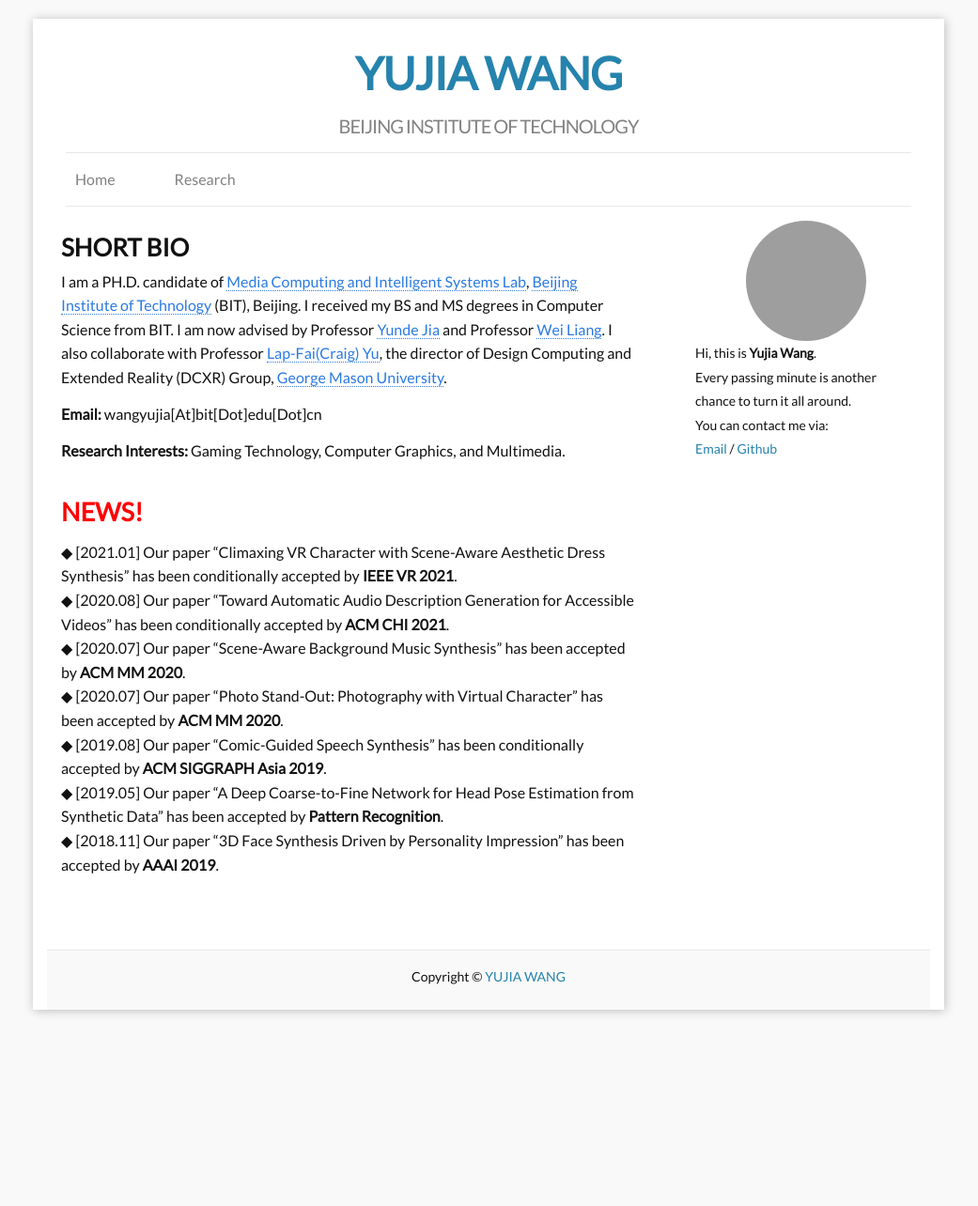
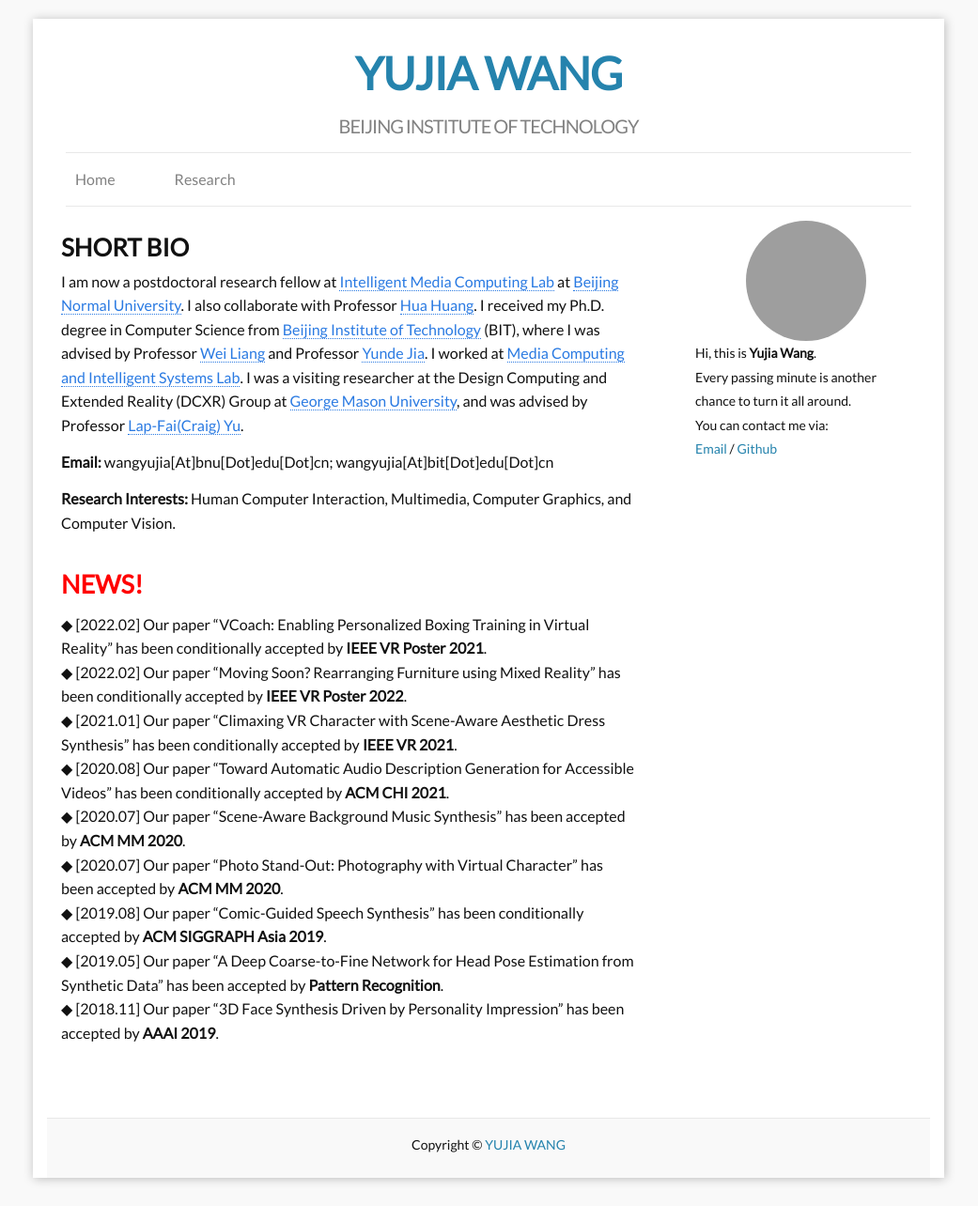
Before and after one commit to bitwangyujia/research, a Jekyll site: the page built from a_home.md, in a window 1280 px wide. Shown: the whole page at 94% size, without its empty margins (120-1161 px from the left). Built offline with Jekyll 4.4.1, drawn with Linux system fonts in a browser that asks for light colours; before the commit the page ends 1105 px from its top, so only the background shows below that; grey boxes are pictures that could not be loaded.

Commit message:
Update a_home.md

```diff
--- a/a_home.md
+++ b/a_home.md
@@ -7,20 +7,29 @@ permalink: /home/
 
 ### **SHORT BIO**
 
-I am a PH.D. candidate of [Media Computing and Intelligent Systems Lab](http://iitlab.bit.edu.cn/mcislab/),
-[Beijing Institute of Technology](http://www.bit.edu.cn/) (BIT), Beijing. I received my BS and MS degrees in Computer Science from BIT.
-I am now advised by Professor [Yunde Jia](http://iitlab.bit.edu.cn/mcislab/~jiayunde/) and Professor
-[Wei Liang](https://liangwei-bit.github.io/web/). I also collaborate with Professor [Lap-Fai(Craig) Yu](https://craigyuyu.github.io/home/),
-the director of Design Computing and Extended Reality (DCXR) Group, [George Mason University](http://www.gmu.edu/).
 
-**Email:** wangyujia[At]bit[Dot]edu[Dot]cn
+I am now a postdoctoral research fellow at [Intelligent Media Computing Lab](https://vmcl.bnu.edu.cn/)
+at [Beijing Normal University](https://www.bnu.edu.cn/).
+I also collaborate with Professor [Hua Huang](https://vmcl.bnu.edu.cn/group/teacher/teacher01.html).
+I received my Ph.D. degree in Computer Science from [Beijing Institute of Technology](http://www.bit.edu.cn/) (BIT),
+ where I was advised by Professor [Wei Liang](https://liangwei-bit.github.io/web/)
+and Professor [Yunde Jia](http://iitlab.bit.edu.cn/mcislab/~jiayunde/).
+I worked at [Media Computing and Intelligent Systems Lab](http://iitlab.bit.edu.cn/mcislab/).
+I was a visiting researcher at the Design Computing and Extended Reality (DCXR) Group at [George Mason University](http://www.gmu.edu/),
+and was advised by Professor [Lap-Fai(Craig) Yu](https://craigyuyu.github.io/home/).
 
-**Research Interests:** Gaming Technology, Computer Graphics, and Multimedia.
+**Email:** wangyujia[At]bnu[Dot]edu[Dot]cn; wangyujia[At]bit[Dot]edu[Dot]cn
+
+**Research Interests:** Human Computer Interaction, Multimedia, Computer Graphics, and Computer Vision.
 <br><br>
 
 
 <span style="color:red;font-size:27px"><strong>NEWS!</strong></span>
 
+◆ [2022.02] Our paper "VCoach: Enabling Personalized Boxing Training in Virtual Reality" has been conditionally accepted by **IEEE VR Poster 2021**.
+<br>
+◆ [2022.02] Our paper "Moving Soon? Rearranging Furniture using Mixed Reality" has been conditionally accepted by **IEEE VR Poster 2022**.
+<br>
 ◆ [2021.01] Our paper "Climaxing VR Character with Scene-Aware Aesthetic Dress Synthesis" has been conditionally accepted by **IEEE VR 2021**.
 <br>
 ◆ [2020.08] Our paper "Toward Automatic Audio Description Generation for Accessible Videos" has been conditionally accepted by **ACM CHI 2021**.
```
